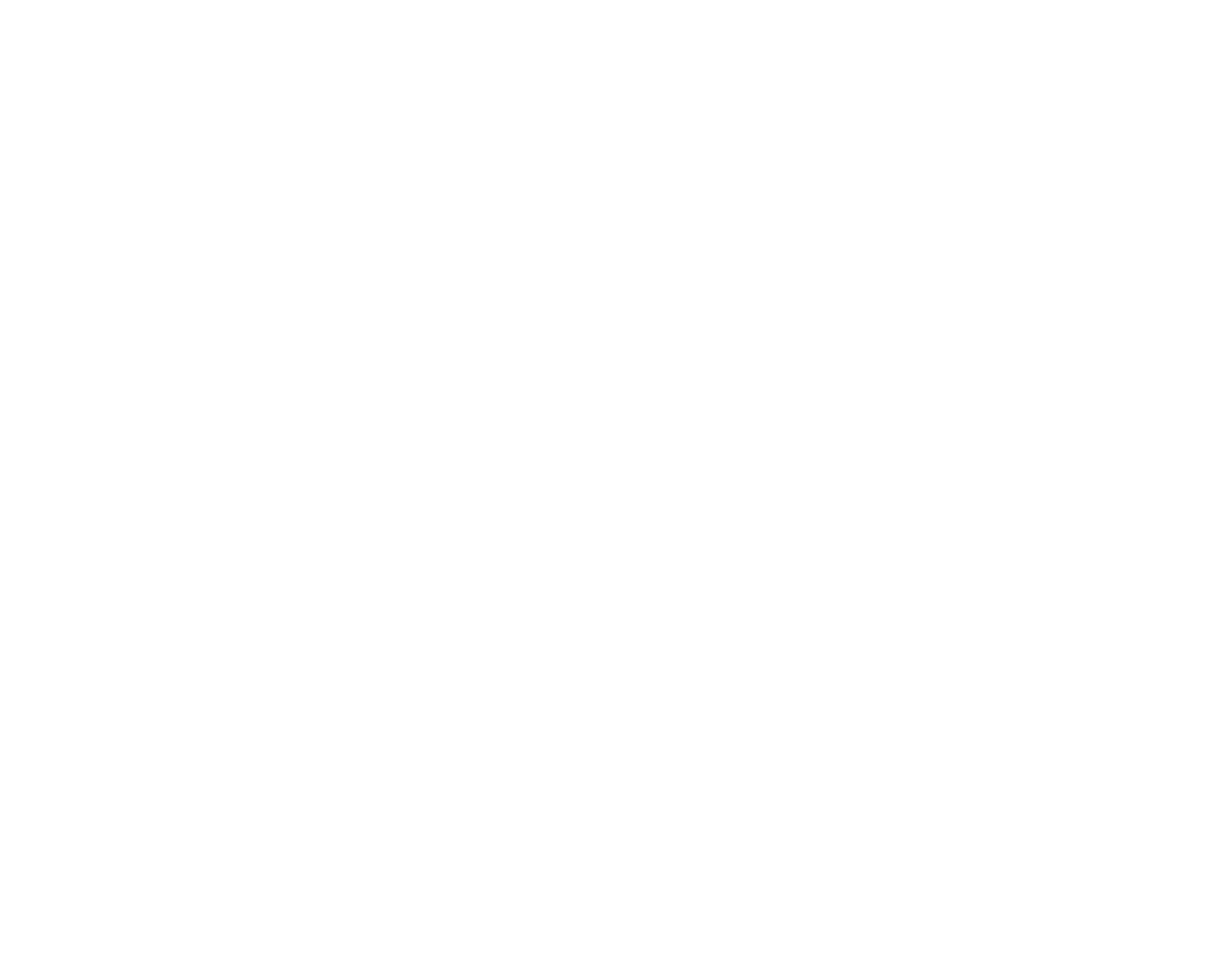
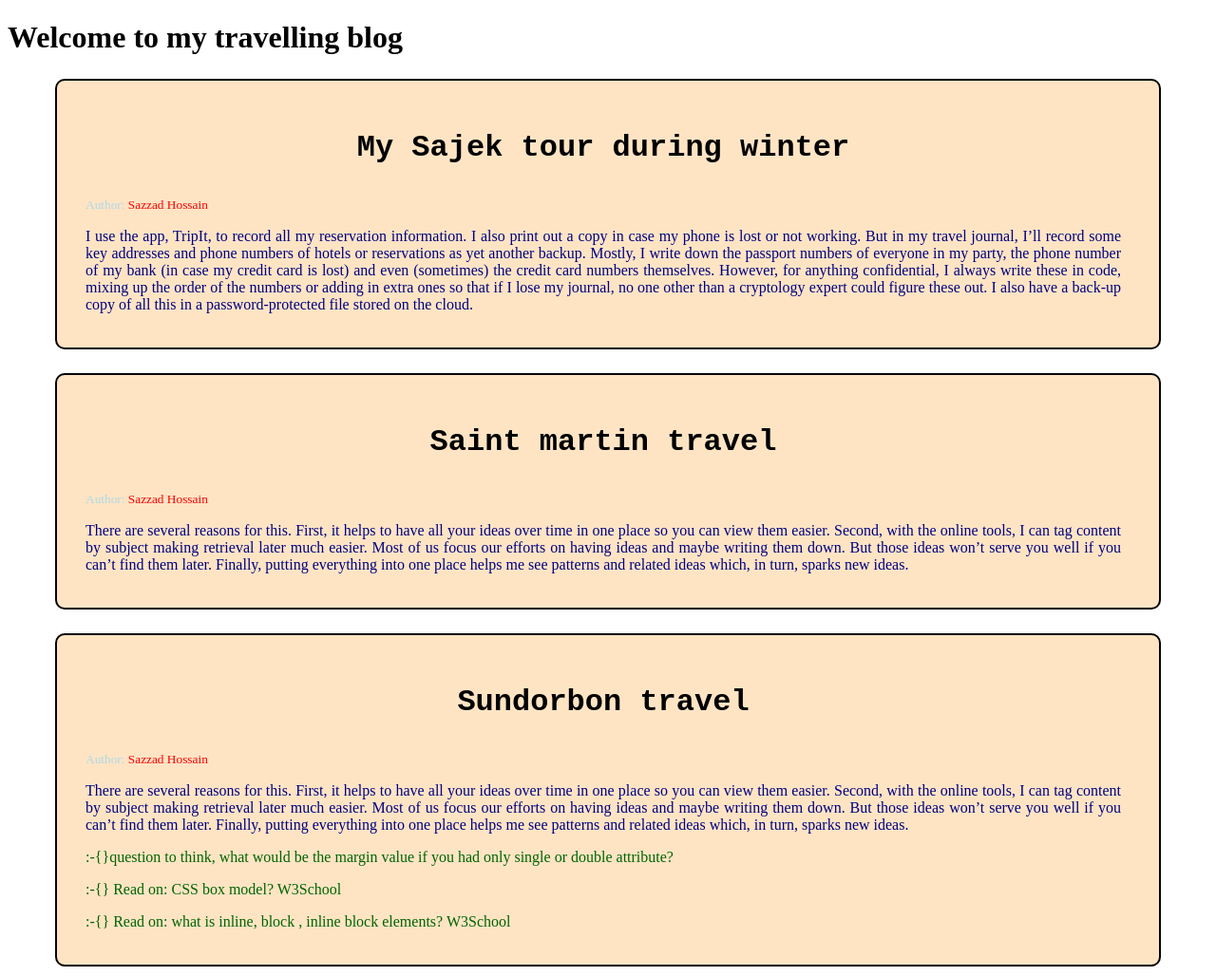
Before and after one commit to SteelTitan1/my-first-ripo, a plain HTML site: page index.html in a window 1280 px wide. Shown: the whole page at 95% size. Before the commit the page ends 800 px from the top, so only its background shows below. Drawn offline with Linux system fonts and the light colour scheme.

Commit message:
added header and body

```diff
--- a/index.html
+++ b/index.html
@@ -5,8 +5,104 @@
     <meta http-equiv="X-UA-Compatible" content="IE=edge">
     <meta name="viewport" content="width=device-width, initial-scale=1.0">
     <title>My first Github ripo</title>
+    <style>
+        small {
+            color: lightblue;
+        }
+
+        .blog {
+            background-color: bisque;
+            border: 2px solid black;
+            border-radius: 10px;
+            padding: 20px 40px 20px 30px;
+            margin-top: 25px;
+            margin-right: 50px;
+            margin-bottom: 10px;
+            margin-left: 50px;
+
+
+
+        }
+
+        #question {
+            color: darkgreen;
+
+        }
+
+        < !--inatead of writing margin like top you can write like bottom margin: 40px 30px 100px 200px;
+
+        question to think,
+        what would be the margin value if you had only single or double attribute -->
+        small {
+            color: blue;
+        }
+
+        span {
+            color: red;
+        }
+
+        .author-name {
+            color: brown;
+        }
+        .blog-title{
+            text-align: center;
+            font-size: 2em;
+            font-family:'Courier New', Courier, monospace;
+            font-weight:600;
+        }
+        .blog p{
+            color:navy;
+            text-align: justify;
+        }
+    </style>
 </head>
 <body>
+    <body>
+
+        <h1>Welcome to my travelling blog</h1>
+        <div class="blog">
+            <h3 class="blog-title">My Sajek tour during winter </h3>
+            <small>Author: <span> Sazzad Hossain</span></small>
+            <p> I use the app, TripIt, to record all my reservation information. I also print out a copy in case my phone is
+                lost or not working. But in my travel journal, I’ll record some key addresses and phone numbers of hotels or
+                reservations as yet another backup. Mostly, I write down the passport numbers of everyone in my party, the
+                phone
+                number of my bank (in case my credit card is lost) and even (sometimes) the credit card numbers themselves.
+                However, for anything confidential, I always write these in code, mixing up the order of the numbers or
+                adding
+                in extra ones so that if I lose my journal, no one other than a cryptology expert could figure these out. I
+                also
+                have a back-up copy of all this in a password-protected file stored on the cloud.</p>
+        </div>
+        <div class="blog">
+            <h3 class="blog-title">Saint martin travel</h3>
+            <small>Author: <span class="Author-name"> Sazzad Hossain</span> </small>
+            <p>There are several reasons for this. First, it helps to have all your ideas over time in one place so you can
+                view
+                them easier. Second, with the online tools, I can tag content by subject making retrieval later much easier.
+                Most of us focus our efforts on having ideas and maybe writing them down. But those ideas won’t serve you
+                well
+                if you can’t find them later. Finally, putting everything into one place helps me see patterns and related
+                ideas
+                which, in turn, sparks new ideas.</p>
+        </div>
+        <div class="blog">
+            <h3 class="blog-title">Sundorbon travel</h3>
+            <small>Author: <span class="Author-name"> Sazzad Hossain</span> </small>
+            <p>There are several reasons for this. First, it helps to have all your ideas over time in one place so you can
+                view
+                them easier. Second, with the online tools, I can tag content by subject making retrieval later much easier.
+                Most of us focus our efforts on having ideas and maybe writing them down. But those ideas won’t serve you
+                well
+                if you can’t find them later. Finally, putting everything into one place helps me see patterns and related
+                ideas
+                which, in turn, sparks new ideas.</p>
+            <p id="question">:-{}question to think, what would be the margin value if you had only single or double
+                attribute?</p>
+                <p id="question">:-{} Read on: CSS box model? W3School</p>
+                <p id="question">:-{} Read on: what is inline, block , inline block elements? W3School</p>
+
+        </div>
 
 </body>
 </html>
```
